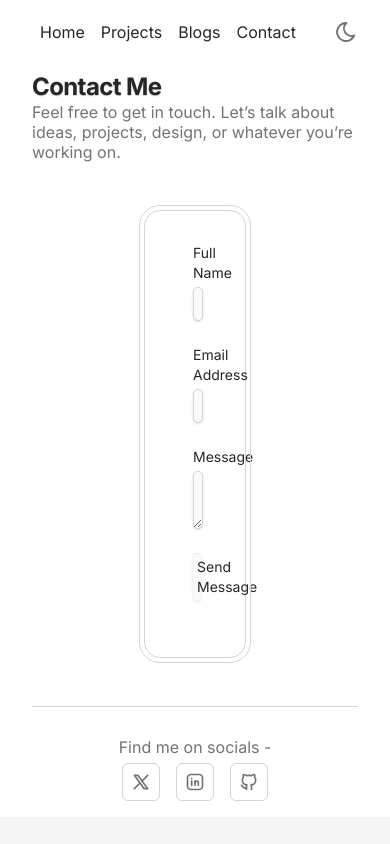
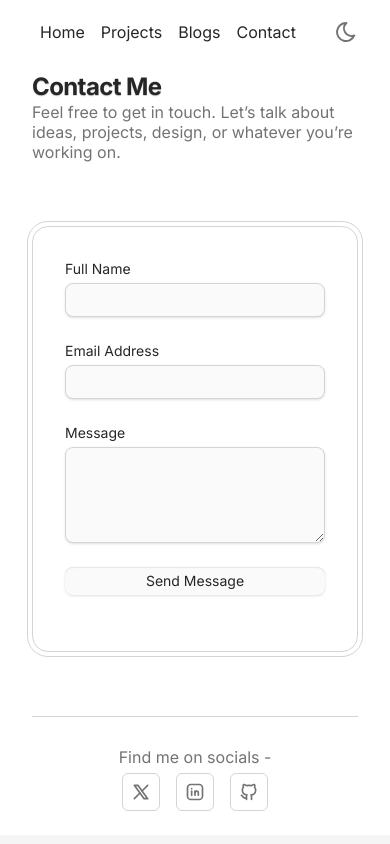
Before and after one commit to SagarDevX/porfolio, a Next.js app: page /contact in a window 390 px wide. Built offline with nearby package versions, Linux system fonts and the light colour scheme.

Commit message:
make the contact page responsive

```diff
--- a/app/contact/page.tsx
+++ b/app/contact/page.tsx
@@ -62,7 +62,7 @@ const page = () => {
                     <h1 className="text-2xl text-primary font-bold text-shadow-xs tracking-tight leading-tight">Contact Me</h1>
                     <p className="text-secondary text-md leading-tight ">Feel free to get in touch. Let’s talk about ideas, projects, design, or whatever you’re working on.</p>
                 </div>
-                <form onSubmit={onSubmit} className='flex flex-col gap-6 py-8 px-12 my-12 mx-28 border border-neutral-300 dark:border-neutral-600 rounded-2xl outline outline-offset-4 outline-neutral-300 dark:outline-neutral-600 '>
+                <form onSubmit={onSubmit} className='flex flex-col gap-6 py-8 md:px-12 px-8 my-16 md:mx-28 border border-neutral-300 dark:border-neutral-600 rounded-2xl outline outline-offset-4 outline-neutral-300 dark:outline-neutral-600 '>
                     <div className='w-full flex flex-col gap-1 '>
                         <h4 className='text-primary text-sm'>Full Name</h4>
                         <input type="text" name="name" required className='shadow-sm dark:shadow-[0_1px_5px_rgba(120,120,120,0.2)] p-1 bg-neutral-50 dark:bg-neutral-800 border border-neutral-300 dark:border-neutral-700 rounded-lg text-primary font-medium' />
@@ -73,13 +73,13 @@ const page = () => {
                     </div>
                     <div className='w-full flex flex-col gap-1 '>
                         <h4 className='text-primary text-sm'>Message</h4>
-                        <textarea name="message" required className='shadow-sm dark:shadow-[0_1px_5px_rgba(120,120,120,0.2)] p-1 bg-neutral-50 dark:bg-neutral-800 border border-neutral-300 dark:border-neutral-700 rounded-lg text-primary font-medium'></textarea>
+                        <textarea name="message" required className='min-h-24 shadow-sm dark:shadow-[0_1px_5px_rgba(120,120,120,0.2)] p-1 bg-neutral-50 dark:bg-neutral-800 border border-neutral-300 dark:border-neutral-700 rounded-lg text-primary font-medium'></textarea>
                     </div>
                     <button type="submit" className='inset-shadow-xs inset-shadow-neutral-200 dark:inset-shadow-neutral-700 shadow-sm dark:shadow-[0_1px_5px_rgba(120,120,120,0.5)] p-1 bg-neutral-50 dark:bg-neutral-800 hover:bg-neutral-100 dark:hover:bg-neutral-900 dark:border-neutral-700 rounded-lg text-primary font-xs text-sm transition-all duration-300 ease-in-out cursor-pointer'>Send Message</button>
                     <span>{result}</span>
                 </form>
 
-                <div className='flex flex-col items-center justify-between gap-1 pt-7 border-t border-neutral-300'>
+                <div className='flex flex-col items-center justify-between gap-1 pt-7 my-2 border-t border-neutral-300 '>
                     <h4 className='text-secondary text-md '>Find me on socials -</h4>
                     <div className='flex flex-row items-center gap-4'>
                         {socialMedia.map(({ icon: Icon, href }, idx) => (
--- a/app/projects/page.tsx
+++ b/app/projects/page.tsx
@@ -6,12 +6,12 @@ import BlogFooter from '../blog/Blog-footer'
 const page = () => {
     return (
         <Container>
-            <div className='pb-1 '>
+            <div className='min-h-screen flex flex-col py-4  '>
                 <div className="flex flex-col gap-0 pt-2 mb-8">
                     <h1 className="text-2xl text-primary font-bold text-shadow-xs tracking-tight leading-tight">Projects</h1>
                     <p className="text-secondary text-md leading-tight ">A collection of things I have built while learning, experimenting, and slowly finding my own way of designing and developing.</p>
                 </div>
-                <div>
+                <div className='py-2'>
                     <Projects/>
                 </div>
                 <BlogFooter/>
```
